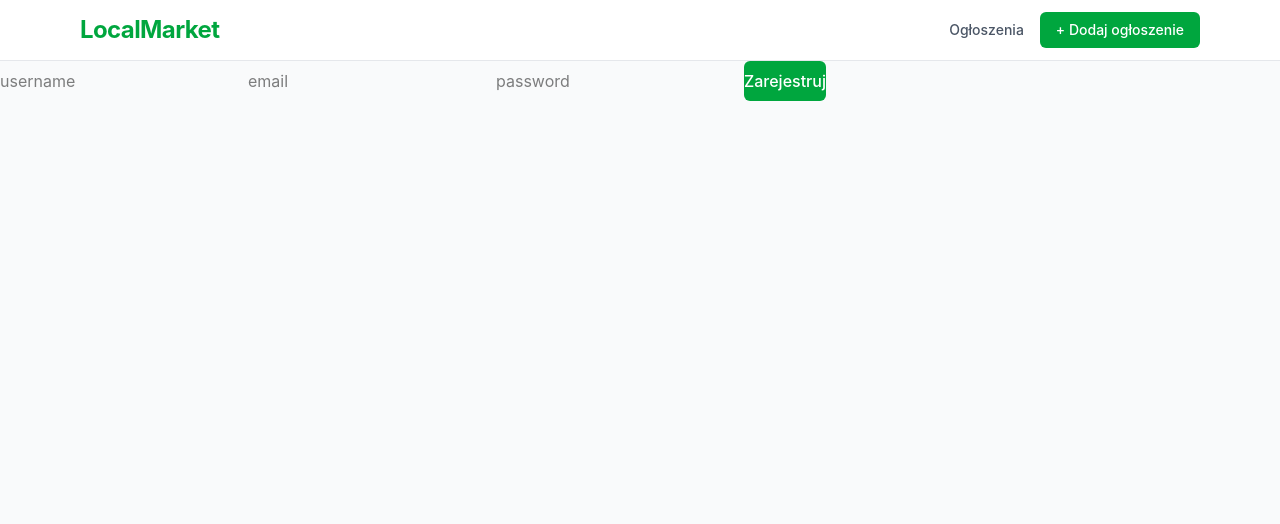
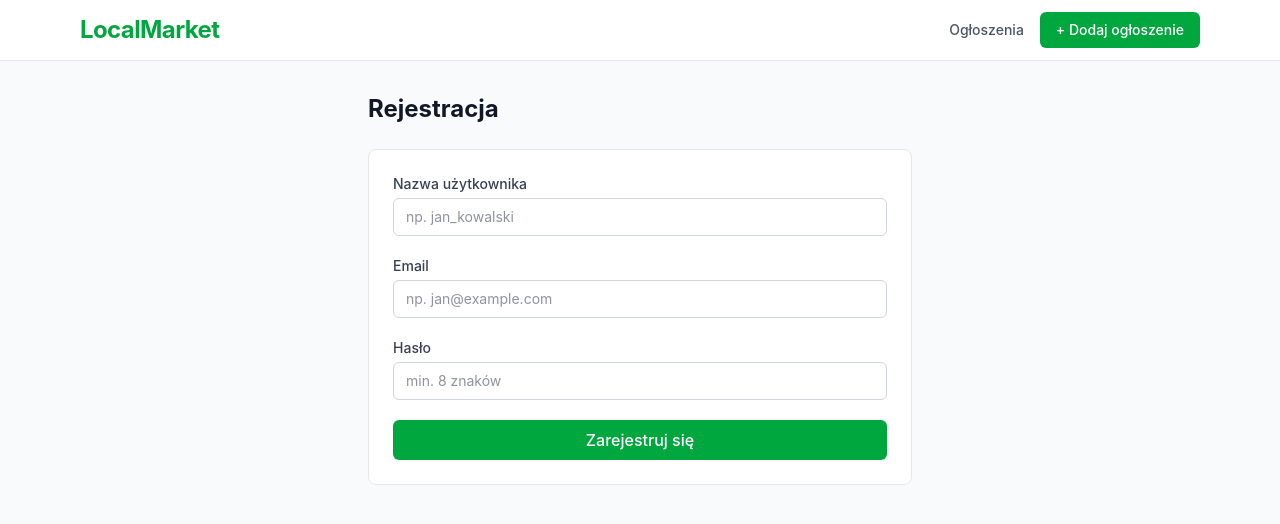
Before and after one commit to olasuchanek2105/local-market-react, a React (Vite) app: page /auth/register in a window 1280 px wide. Shown: the top 524 px of the page. Built offline with nearby package versions, Linux system fonts and the light colour scheme.

Commit message:
match register page styling with add listing

```diff
--- a/src/pages/Register.tsx
+++ b/src/pages/Register.tsx
@@ -1,7 +1,8 @@
 import { useState } from "react";
 
-function Register(){
+function Register() {
     const [user, setUser] = useState({ email: "", username: "", password: "" })
+    const [success, setSuccess] = useState(false)
 
     async function handleSubmit(event: any) {
         event.preventDefault()
@@ -11,47 +12,70 @@ function Register(){
             body: JSON.stringify(user)
         })
         setUser({ email: "", username: "", password: "" })
-
+        setSuccess(true)
     }
 
-    return(
+    const inputClass = "w-full border border-gray-300 rounded-md px-3 py-2 text-sm text-gray-800 focus:outline-none focus:ring-2 focus:ring-green-500"
+    const labelClass = "block text-sm font-medium text-gray-700 mb-1"
+
+    return (
+        <div className="max-w-xl mx-auto px-4 py-8">
+            <h1 className="text-2xl font-bold text-gray-900 mb-6">Rejestracja</h1>
+
+            <div className="bg-white border border-gray-200 rounded-lg p-6">
+                <form onSubmit={handleSubmit} className="flex flex-col gap-5">
                     <div>
-            <form onSubmit={handleSubmit} className="flex flex-col gap-5">
+                        <label className={labelClass}>Nazwa użytkownika</label>
+                        <input
+                            type="text"
+                            placeholder="np. jan_kowalski"
+                            value={user.username}
+                            onChange={(e) => setUser({ ...user, username: e.target.value })}
+                            className={inputClass}
+                            required
+                        />
+                    </div>
 
                     <div>
+                        <label className={labelClass}>Email</label>
                         <input
-              type="text"
-              placeholder="username"
-              value={user.username}
-              onChange={(e) => setUser({ ...user, username: e.target.value })}
+                            type="email"
+                            placeholder="np. jan@example.com"
+                            value={user.email}
+                            onChange={(e) => setUser({ ...user, email: e.target.value })}
+                            className={inputClass}
                             required
                         />
+                    </div>
+
+                    <div>
+                        <label className={labelClass}>Hasło</label>
                         <input
-              type="text"
-              placeholder="email"
-              value={user.email}
-              onChange={(e) => setUser({ ...user, email: e.target.value })}
+                            type="password"
+                            placeholder="min. 8 znaków"
+                            value={user.password}
+                            onChange={(e) => setUser({ ...user, password: e.target.value })}
+                            className={inputClass}
                             required
                         />
-            <input
-              type="text"
-              placeholder="password"
-              value={user.password}
-              onChange={(e) => setUser({ ...user, password: e.target.value })}
-              required
-            />
+                    </div>
 
                     <button
                         type="submit"
                         className="bg-green-600 hover:bg-green-700 text-white font-medium py-2 rounded-md transition-colors"
                     >
-                Zarejestruj
+                        Zarejestruj się
                     </button>
+                </form>
+
+                {success && (
+                    <div className="mt-4 bg-green-50 border border-green-200 text-green-700 text-sm rounded-md px-4 py-3">
+                        Konto zostało utworzone!
                     </div>
-            </form>
+                )}
             </div>
-
-
+        </div>
     )
 }
+
 export default Register
```
Lines whose indentation alone changed are shown as unchanged.
